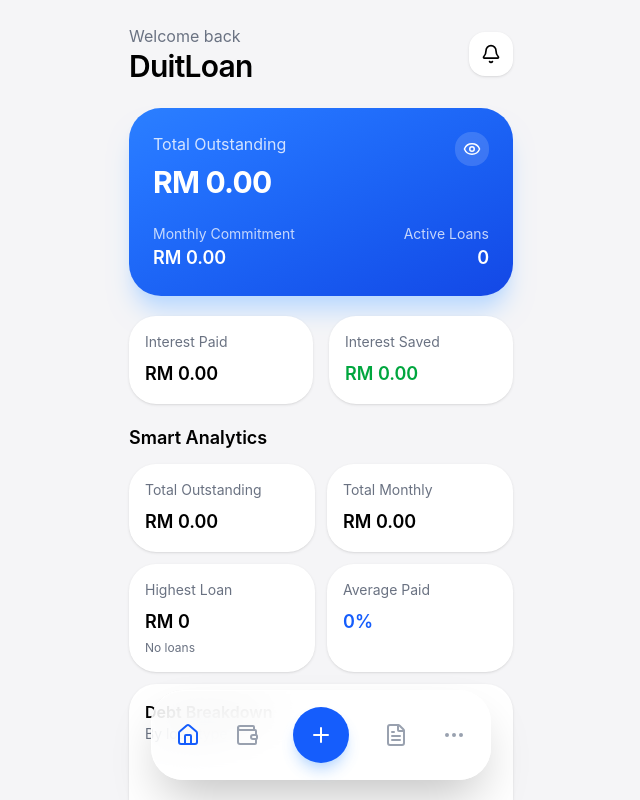
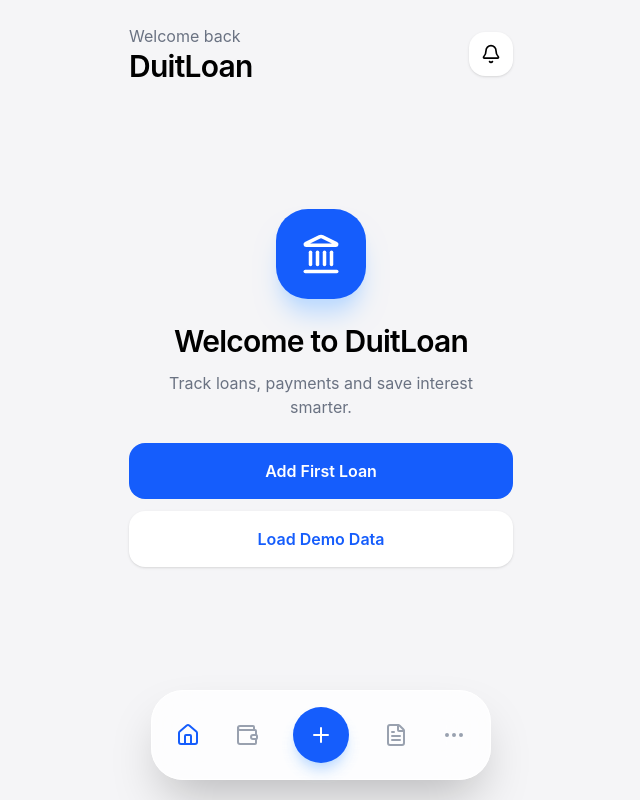
Before and after one commit to magicleavesmy-cloud/duitloan, a React (Vite) app: page / in a window 1280 px wide. Shown: the top 800 px of the page, without its empty margins (319-959 px from the left). Built offline with nearby package versions, Linux system fonts and the light colour scheme; the HTML template or start-up script is replaced by a standard one.

Commit message:
Add onboarding empty state

```diff
--- a/src/App.jsx
+++ b/src/App.jsx
@@ -931,6 +931,35 @@ function SettingsModal({ reminderEnabled, onEnableReminders, onResetData, onClos
           Reset All Data
         </button>
       </div>
+    </div>
+  );
+}
+
+function EmptyState({ onAddLoan, onLoadDemo }) {
+  return (
+    <div className="min-h-[70vh] flex flex-col items-center justify-center text-center">
+      <div className="bg-blue-600 text-white rounded-[2rem] p-6 shadow-xl shadow-blue-200 mb-6">
+        <Landmark size={42} />
+      </div>
+
+      <h2 className="text-3xl font-semibold tracking-tight mb-3">Welcome to DuitLoan</h2>
+      <p className="text-gray-500 max-w-xs mb-6">
+        Track loans, payments and save interest smarter.
+      </p>
+
+      <button
+        onClick={onAddLoan}
+        className="w-full bg-blue-600 text-white rounded-2xl py-4 font-semibold active:scale-[0.98] transition mb-3"
+      >
+        Add First Loan
+      </button>
+
+      <button
+        onClick={onLoadDemo}
+        className="w-full bg-white text-blue-600 rounded-2xl py-4 font-semibold shadow-sm active:scale-[0.98] transition"
+      >
+        Load Demo Data
+      </button>
     </div>
   );
 }
@@ -1194,6 +1223,10 @@ export default function App() {
   const handleSaveLoan = (loan) => {
     setLoans((currentLoans) => [normalizeLoan(loan), ...currentLoans]);
     setShowAddLoan(false);
+  };
+
+  const handleLoadDemoData = () => {
+    setLoans(initialLoans.map(normalizeLoan));
   };
 
   const handleUpdateLoan = (updatedLoan) => {
@@ -1403,6 +1436,10 @@ export default function App() {
           </button>
         </div>
 
+        {loans.length === 0 ? (
+          <EmptyState onAddLoan={() => setShowAddLoan(true)} onLoadDemo={handleLoadDemoData} />
+        ) : (
+          <>
         {(dueSoonCount > 0 || overdueCount > 0) && (
           <div className="bg-white rounded-[1.7rem] p-4 shadow-sm mb-5">
             <div className="grid grid-cols-2 gap-3">
@@ -1550,6 +1587,8 @@ export default function App() {
             </div>
           )}
         </div>
+          </>
+        )}
 
         <div className="fixed bottom-5 left-1/2 -translate-x-1/2 w-[340px] bg-white/80 backdrop-blur-xl rounded-[2rem] shadow-2xl px-6 py-4 flex justify-between items-center border border-white">
           <Home className="text-blue-600" />
```
